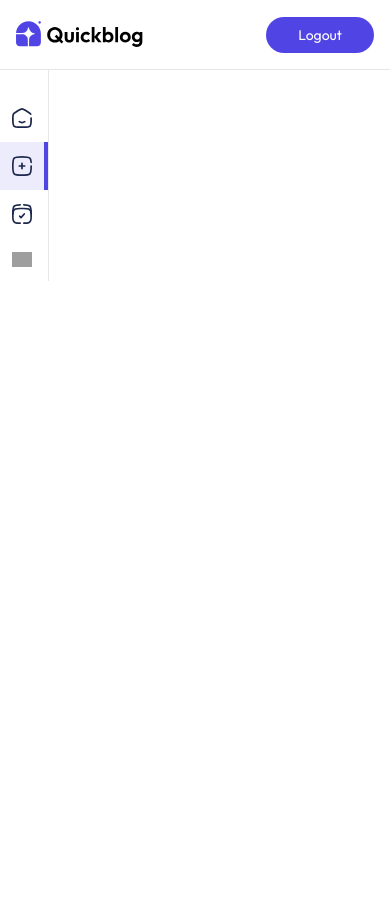
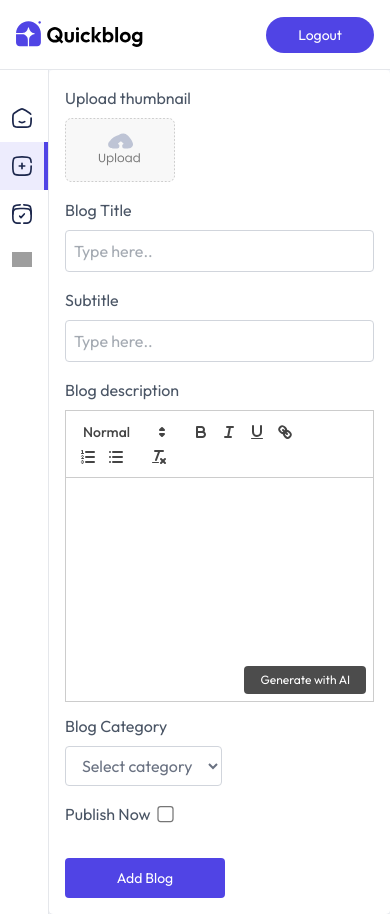
Before and after one commit to Aayush-235/BlogApp, a React (Vite) app in the folder client/: page /admin/addblog in a window 390 px wide. Before the commit the page ends 844 px from the top, so only its background shows below. Built offline with nearby package versions, Linux system fonts and the light colour scheme; grey boxes are pictures that could not be loaded.

Commit message:
addblog page at admin panel is mplt => frontend layout is cmplt

```diff
--- a/client/package.json
+++ b/client/package.json
@@ -13,6 +13,7 @@
     "@tailwindcss/vite": "^4.1.11",
     "moment": "^2.30.1",
     "motion": "^12.23.3",
+    "quill": "^2.0.3",
     "react": "^19.1.0",
     "react-dom": "^19.1.0",
     "react-router-dom": "^7.6.3",
--- a/client/src/App.jsx
+++ b/client/src/App.jsx
@@ -8,6 +8,7 @@
 import Dashboard from './pages/admin/Dashboard'
 import Comments from './pages/admin/Comments'
 import Login from './components/admin/Login'
+import 'quill/dist/quill.snow.css'
 
 const App = () => {
   return (
--- a/client/src/pages/admin/Addblog.jsx
+++ b/client/src/pages/admin/Addblog.jsx
@@ -1,10 +1,87 @@
-import React from 'react'
+import React, { useEffect, useRef, useState } from 'react'
+import { assets, blogCategories } from '../../assets/assets'
+import Quill from 'quill'
 
 const Addblog = () => {
+
+  const editorRef = useRef(null)
+  const quillRef = useRef(null)
+
+  const [image, setImage] = useState(false);
+  const [title, setTitle] = useState('');
+  const [subTitle, setSubTitle] = useState('');
+  const [category, setCategory] = useState('Startup');
+  const [ispublished, setIsPublished] = useState(false);
+
+  const generateBlogWithAI = async() =>{
+
+  }
+
+  const onSubmitHandler = async (e)=>{
+     e.preventDefault();
+  }
+
+  useEffect(()=>{
+    // initiate Quill only onec
+
+    if(!quillRef.current && editorRef.current){
+      quillRef.current = new Quill(editorRef.current, {theme : 'snow'})
+    }
+
+  },[])
+
   return (
-    <div>
+    <form onSubmit={ onSubmitHandler} className='flex-1 bg-blue-50/50 text-gray-600 h-screen overflow-scroll'>
 
-    </div>
+      <div className='bg-white w-full max-w-3xl p-4 md:p-10 sm:m-10 shadow rounded'>
+
+        <p>Upload thumbnail</p>
+        <label htmlFor="image">
+
+          <img src={!image ? assets.upload_area : URL.createObjectURL(image)} className="mt-2 h-16 rounded cursor-pointer" alt="" />
+
+          <input onChange={(e)=>(setImage(e.target.files[0]))}type="file" id='image' hidden required />
+
+        </label>
+
+        <p className='mt-4'>Blog Title</p>
+        <input type="text" placeholder='Type here..' required className='w-full max-w-lg mt-2 p-2 border border-gray-300 outline-none rounded' onChange={(e)=>(setTitle(e.target.value))} value={title}/>
+
+        <p className='mt-4'>Subtitle</p>
+        <input type="text" placeholder='Type here..' required className='w-full max-w-lg mt-2 p-2 border border-gray-300 outline-none rounded' onChange={(e)=>(setSubTitle(e.target.value))} value={subTitle}/>
+
+
+        <p className='mt-4'>Blog description</p>
+        <div className='max-w-lg h-74 pb-16 sm:pb-10 pt-2 relative'>
+
+            <div ref={editorRef}>
+
+            </div>
+
+          <button className='absolute bottom-1 right-2 ml-2 text-xs text-white bg-black/70 px-4 py-1.5 rounded hover:underline cursor-pointer' type='button' onClick={generateBlogWithAI}>Generate with AI</button>
+
+        </div>
+
+        <p className='mt-4'>Blog Category</p>
+        <select onChange={(e)=>(setCategory(e.target.value))} name="category" className='mt-2 px-3 py-2 border text-gray-500 border-gray-300 outline-none rounded'>
+          <option value="">Select category</option>
+          {
+            blogCategories.map((item, index)=>(
+              <option key={index} value={item}>{item}</option>
+            ))
+          }
+        </select>
+
+        <div className='flex gap-2 mt-4'>
+          <p>Publish Now</p>
+          <input type="checkbox" checked={ispublished} className='scale-125 cursor-pointer' onChange={(e)=>(setIsPublished(e.target.checked))} />
+        </div>
+
+        <button type='submit' className='mt-8 w-40 h-10 bg-primary text-white rounded cursor-pointer text-sm'>Add Blog</button>
+
+      </div>
+
+    </form>
   )
 }
 
--- a/client/src/pages/admin/Dashboard.jsx
+++ b/client/src/pages/admin/Dashboard.jsx
@@ -20,7 +20,7 @@
   }, [])
 
   return (
-    <div className='flex-1 p-4 md:p-10 bg-blue-50/50'>
+    <div className='flex-1 h-screen p-4 md:p-10 bg-blue-50/50'>
 
       <div className='flex flex-wrap gap-4'>
 
```
Also changed, not shown: 1 other file (tests, documents, lock files or other folders).
